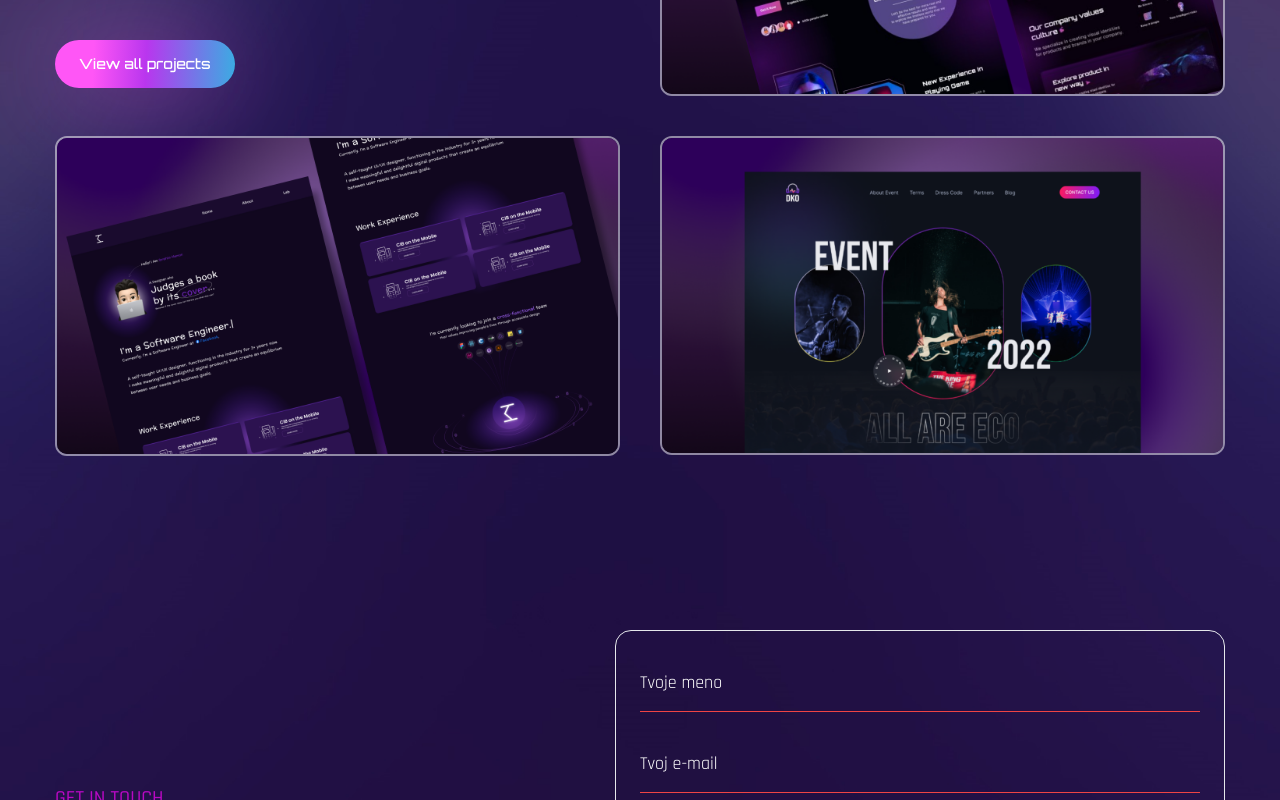
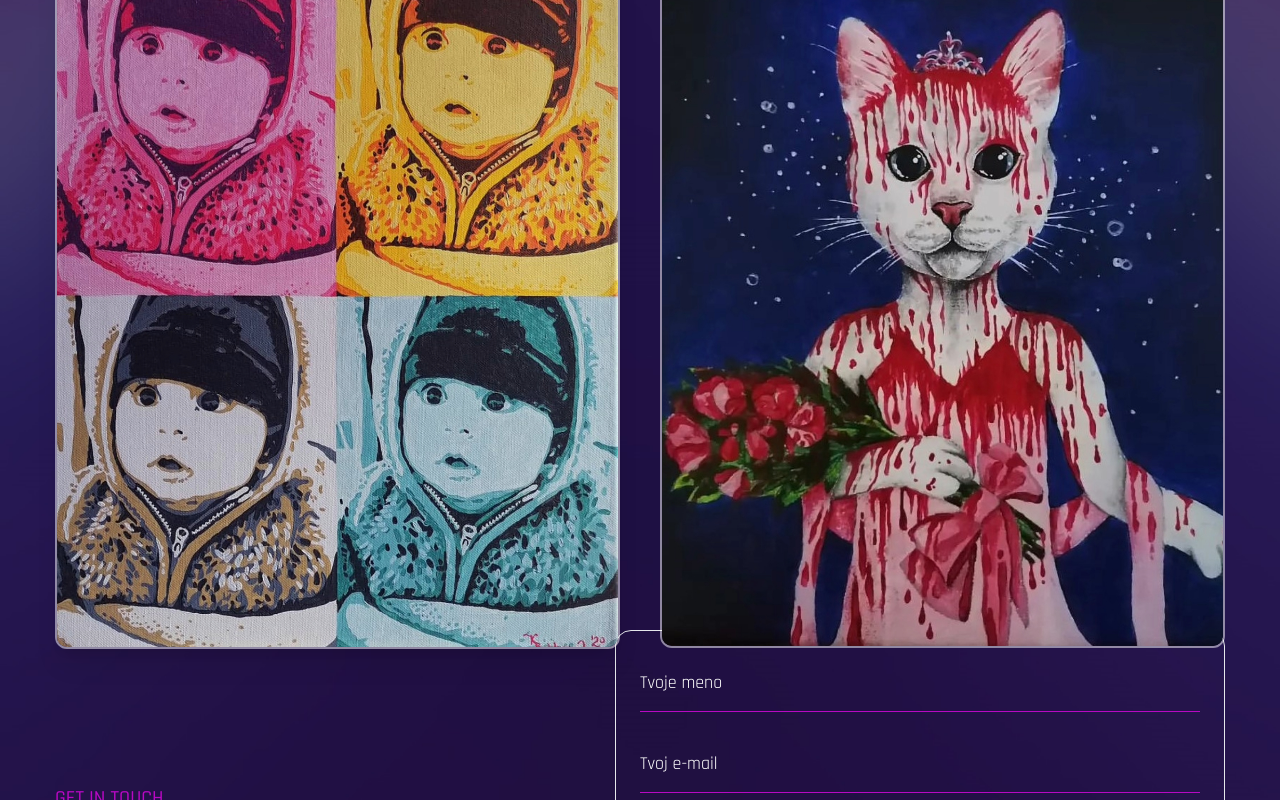
Before and after one commit to zazicekx/KATEBOB_portfolio, a React (Create React App) app: page / in a window 1280 px wide. Shown: the part 2620-3420 px from the top of the page. Built offline with nearby package versions, Linux system fonts and the light colour scheme; the HTML template or start-up script is replaced by a standard one; a web font is replaced by a local one.

Commit message:
dealing with some logical issues

```diff
--- a/src/components/Contact.js
+++ b/src/components/Contact.js
@@ -17,7 +17,7 @@ const Contact = () => {
     const sendEmail = (e) => {
         e.preventDefault();
 
-        if (!emailValid || !userNameValid) {
+        if (!emailValid || !userNameValid || !messageValid ) {
             if (!emailValid) {
                 emailErrorNotify()
             }
@@ -39,6 +39,10 @@ const Contact = () => {
             (result) => {
                 console.log(result.text);
                 succesNotify()
+                e.target.reset()
+                setEmailValid(false)
+                setUserNameValid(false)
+                setMessageValid(false)
             },
             (error) => {
                 console.log(error.text);
@@ -150,7 +154,7 @@ const Contact = () => {
                                     gap-y-6 pb-24 p-6 items-start">
                         <input
                             className={`bg-transparent border-b py-3 outline-none w-full
-                                          placeholder:text-white focus:border-accent transition-all ${!userNameValid ? 'border-red-500' : 'border-green-500'
+                                          placeholder:text-white focus:border-accent transition-all ${!userNameValid ? 'border-accent' : 'border-green-500'
                                 }`}
                             type="text"
                             placeholder="Tvoje meno"
@@ -159,7 +163,7 @@ const Contact = () => {
                         />
                         <input
                             className={`bg-transparent border-b py-3 outline-none w-full
-                                          placeholder:text-white focus:border-accent transition-all ${!emailValid ? 'border-red-500' : 'border-green-500'
+                                          placeholder:text-white focus:border-accent transition-all ${!emailValid ? 'border-accent' : 'border-green-500'
                                 }`}
                             type="text"
                             placeholder="Tvoj e-mail"
--- a/src/components/Work.js
+++ b/src/components/Work.js
@@ -4,9 +4,9 @@ import { motion } from "framer-motion"
 //variants
 import { fadeIn } from "../variants"
 //img
-import Img1 from "../assets/portfolio-img1.png";
+import Img1 from "../assets/4ColorKid.jpg";
 import Img2 from "../assets/portfolio-img2.png";
-import Img3 from "../assets/portfolio-img3.png";
+import Img3 from "../assets/bloodyCat.jpg";
 
 
 
@@ -34,17 +34,17 @@ const Work = () => {
                             initial="hidden"
                             whileInView={"show"}
                             viewport={{ once: false, amount: 0.3 }}
-                            className="group relative overflow-hidden border-2 border-white/50 rounded-xl">
+                            className="group relative overflow-hidden border-2 border-white/50 rounded-xl shadow-2xl shadow-xl shadow-lg">
                             {/*overlay */}
                             <div className="group-hover:bg-black/60 w-full
                                             h-full absolute z-40 transition-all duration-300"
                                             ></div>
                             {/* img */}
-                            <img className="group-hover:scale-125 transition-all duration-500" src={Img1} alt="" />
+                            <img className="group-hover:scale-125 transition-all duration-500 shadow" src={Img1} alt="" />
                             {/* pretitle */}
                             <div className="absolute -bottom-full left-12 group-hover:bottom-24
                                             transition-all duration-500 z-50">
-                                <span className="text-gradient"> Friends as Cats </span>
+                                <span className="text-gradient"> 4ColorKid </span>
                             </div>
                             {/*title */}
                             <div className="absolute -bottom-full left-12 group-hover:bottom-14
```
Also changed, not shown: src/assets/4ColorKid.jpg (added), src/assets/bloodyCat.jpg (added).
